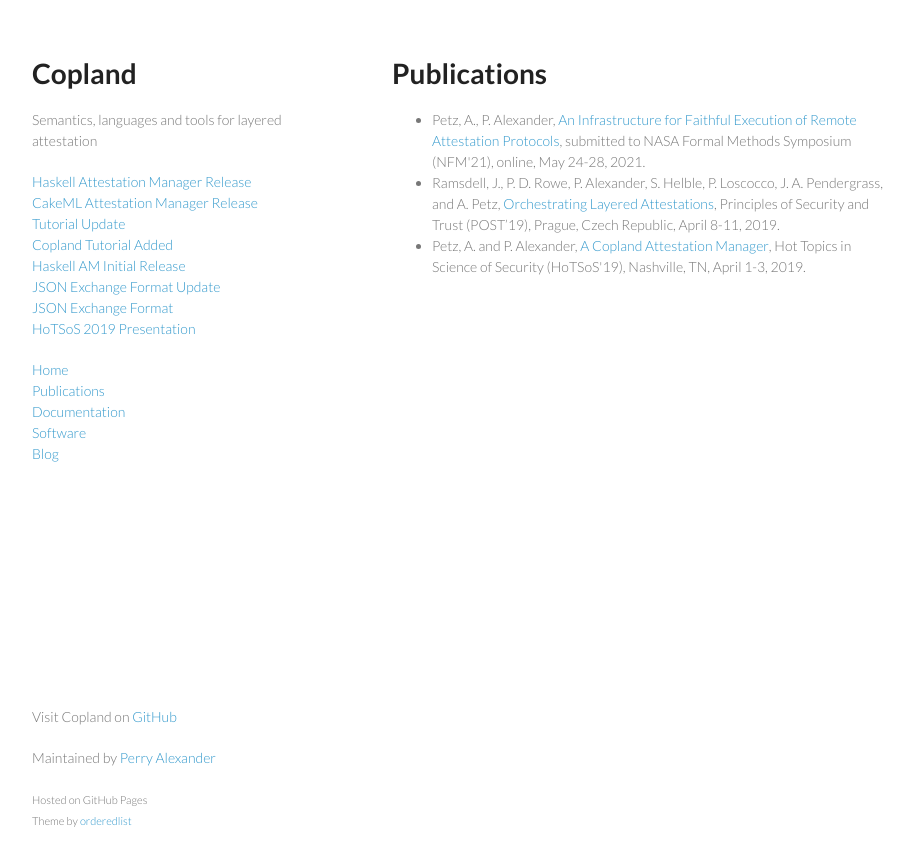
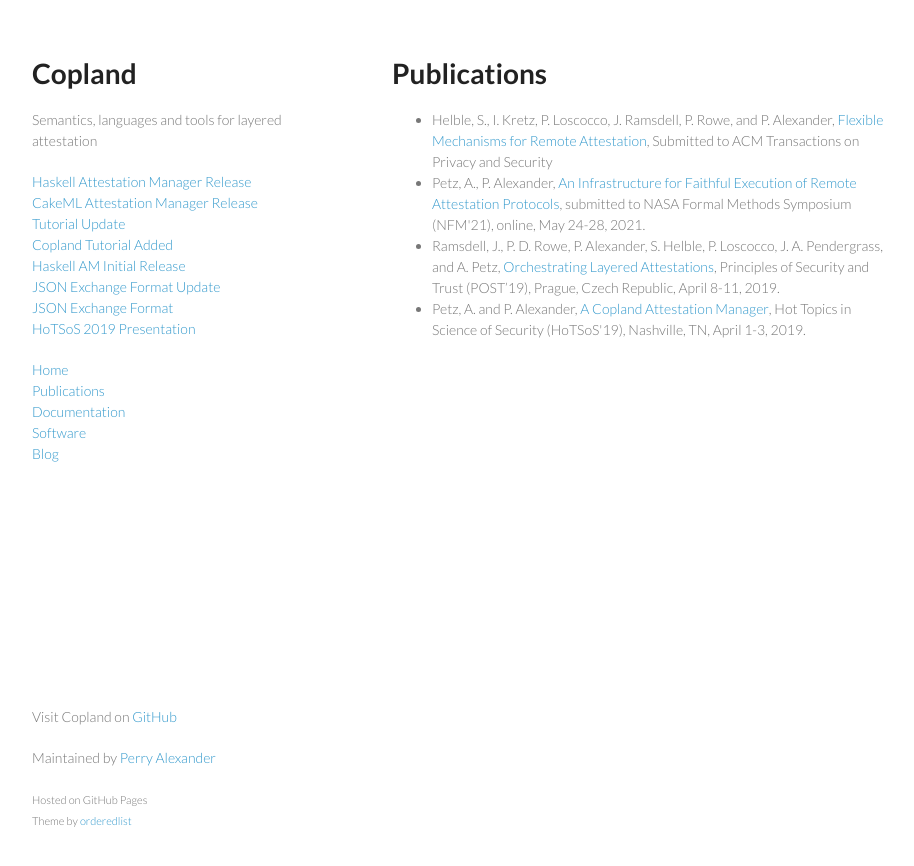
Before and after one commit to ku-sldg/copland, a Jekyll site: the page built from publications.md, in a window 1280 px wide. Shown: the top 866 px of the page, without its empty margins (178-1092 px from the left). Built offline with Jekyll 4.4.1, drawn with Linux system fonts in a browser that asks for light colours.

Commit message:
adding flexible mechanisms

```diff
--- a/_data/publications.yml
+++ b/_data/publications.yml
@@ -1,3 +1,7 @@
+- author: Helble, S., I. Kretz, P. Loscocco, J. Ramsdell, P. Rowe, and P. Alexander
+  title: Flexible Mechanisms for Remote Attestation
+  where: Submitted to ACM Transactions on Privacy and Security
+  pdf: flexible-mechanisms.pdf
 - author: Petz, A., P. Alexander
   title: An Infrastructure for Faithful Execution of Remote Attestation Protocols
   where: submitted to NASA Formal Methods Symposium (NFM'21), online, May 24-28, 2021.
```
Also changed, not shown: 1 other file.
